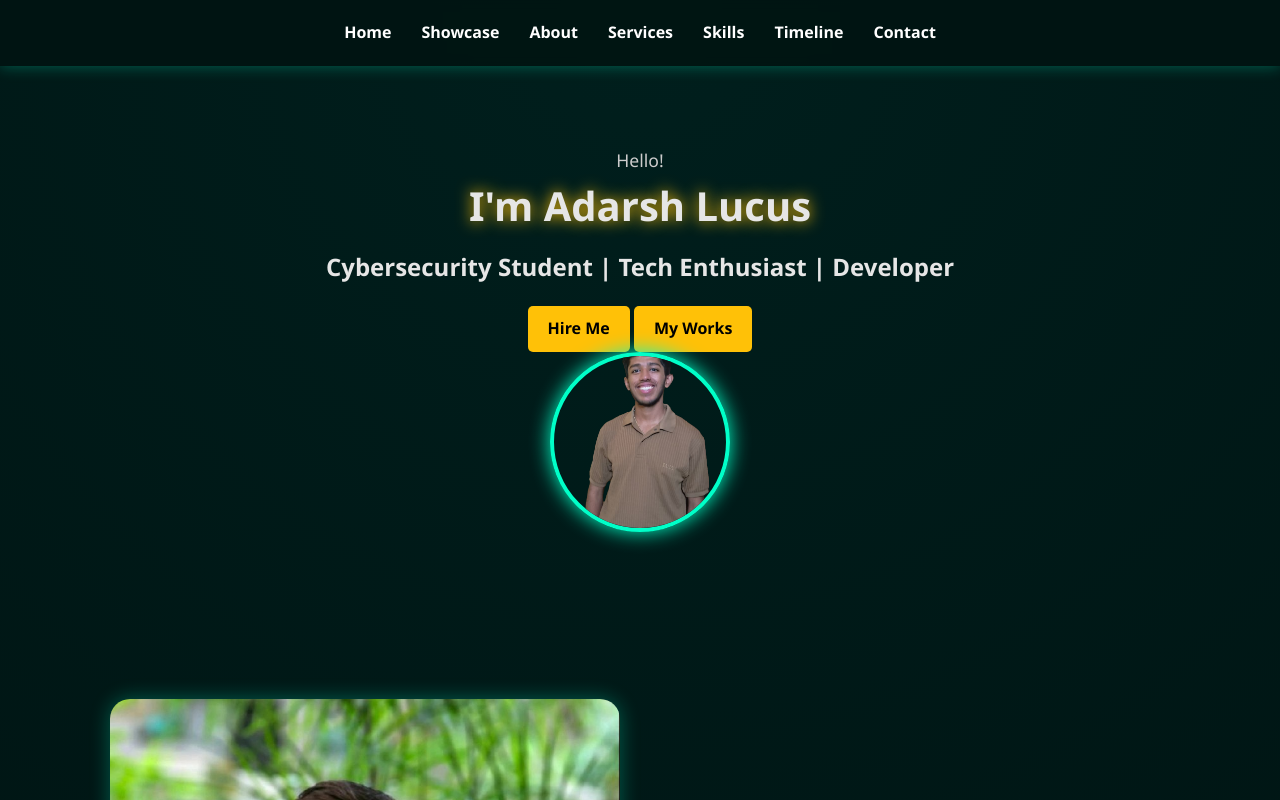
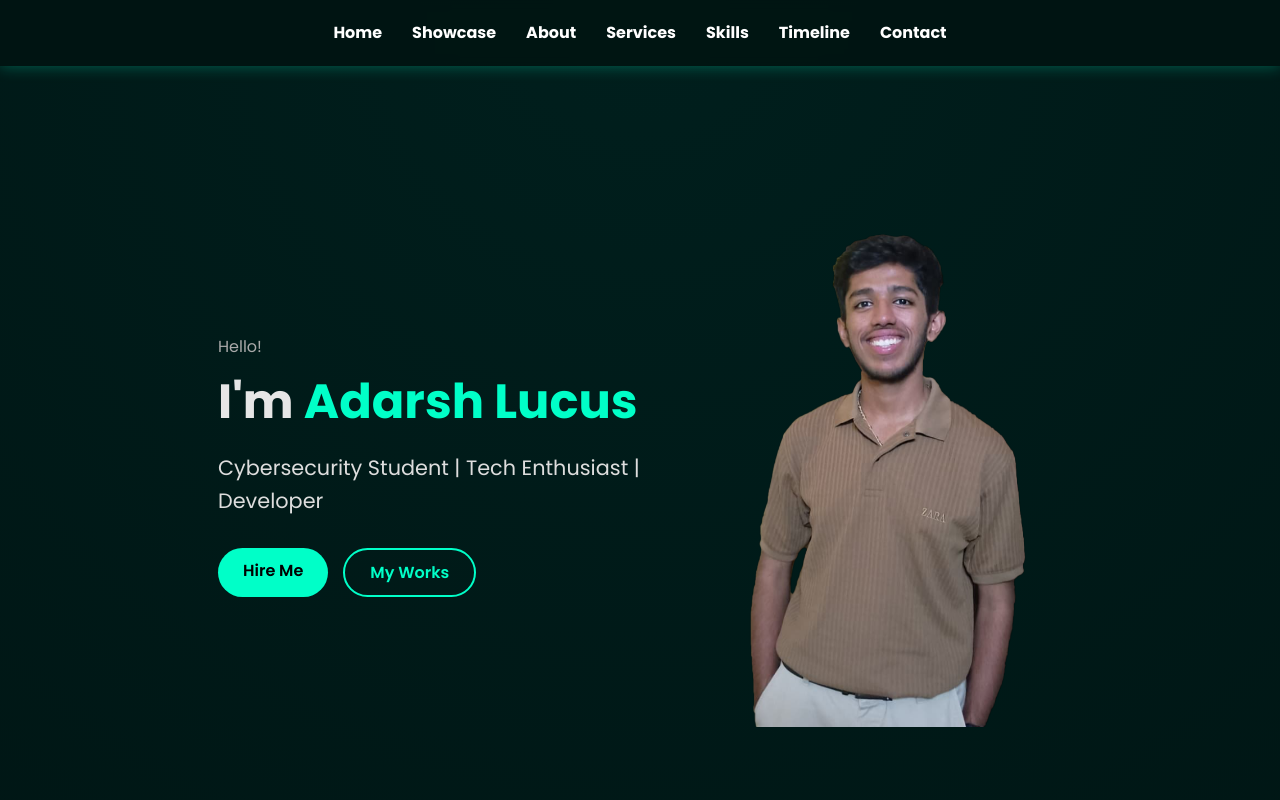
Before and after one commit to Lucus06/Main-Portfolio, a plain HTML site: page index.html in a window 1280 px wide. Shown: the top 800 px of the page. Drawn offline with Linux system fonts and the light colour scheme.

Commit message:
Update style.css

```diff
--- a/style.css
+++ b/style.css
@@ -1,11 +1,7 @@
-/* Reset */
-* {
-  margin: 0;
-  padding: 0;
-  box-sizing: border-box;
-}
+/* 🔹 Reset & Base */
+* { margin: 0; padding: 0; box-sizing: border-box; }
 body {
-  font-family: 'Segoe UI', sans-serif;
+  font-family: 'Poppins', 'Segoe UI', sans-serif;
   background: radial-gradient(circle at top, #001f1d, #000);
   color: #e6e6e6;
   line-height: 1.6;
@@ -18,15 +14,13 @@ a {
   color: #ffc107;
   transition: 0.3s;
 }
-a:hover {
-  color: #00ffc8;
-}
+a:hover { color: #00ffc8; }
 
 /* Headings */
 h1, h2, h3, h4 { font-weight: bold; }
 section { padding: 60px 20px; max-width: 1100px; margin: auto; }
 
-/* Navigation */
+/* 🔹 Navigation */
 nav {
   display: flex;
   justify-content: center;
@@ -39,15 +33,89 @@ nav {
   z-index: 10;
   box-shadow: 0 0 15px #00ffc850;
 }
-nav a {
-  color: #fff;
-  font-weight: bold;
+nav a { color: #fff; font-weight: bold; }
+nav a:hover { text-shadow: 0 0 10px #00ffc8; }
+
+/* 🔹 Hero Section (Modern Layout) */
+.hero {
+  display: flex;
+  align-items: center;
+  justify-content: space-between;
+  min-height: 100vh;
+  padding: 0 10%;
+  gap: 40px;
 }
-nav a:hover {
-  text-shadow: 0 0 10px #00ffc8;
+.hero-content { max-width: 50%; }
+.hero-content .intro {
+  color: #aaa;
+  font-size: 1rem;
+  margin-bottom: 5px;
+}
+.hero-content h1 {
+  font-size: 3rem;
+  font-weight: 700;
+  margin-bottom: 10px;
+}
+.hero-content h1 span { color: #00ffc8; }
+.hero-content h2 {
+  font-size: 1.3rem;
+  font-weight: 400;
+  color: #ddd;
+  margin-bottom: 30px;
 }
 
-/* Carousel */
+/* Buttons */
+.hero-buttons {
+  display: flex;
+  gap: 15px;
+}
+.btn {
+  padding: 10px 25px;
+  border-radius: 25px;
+  text-decoration: none;
+  font-weight: 600;
+  transition: 0.3s;
+}
+.btn.primary {
+  background-color: #00ffc8;
+  color: #000;
+}
+.btn.primary:hover {
+  background-color: #00e6b4;
+  box-shadow: 0 0 10px #00ffc8;
+}
+.btn.secondary {
+  border: 2px solid #00ffc8;
+  color: #00ffc8;
+}
+.btn.secondary:hover {
+  background-color: #00ffc8;
+  color: #000;
+  box-shadow: 0 0 10px #00ffc8;
+}
+
+/* Hero Image */
+.hero-image img {
+  width: 380px;
+  border-radius: 20px;
+  object-fit: cover;
+}
+
+/* Responsive Hero */
+@media (max-width: 900px) {
+  .hero {
+    flex-direction: column-reverse;
+    text-align: center;
+    padding: 50px 5%;
+  }
+  .hero-content { max-width: 100%; }
+  .hero-image img {
+    width: 250px;
+    margin-bottom: 50px;
+  }
+}
+
+/* 🔥 Netflix-style Carousel */
 .carousel {
   display: flex;
   gap: 20px;
@@ -57,16 +125,14 @@ nav a:hover {
   scrollbar-color: #00ffc8 transparent;
   scroll-behavior: smooth;
 }
-.carousel::-webkit-scrollbar {
-  height: 10px;
-}
-.carousel::-webkit-scrollbar-track {
-  background: transparent;
-}
+.carousel::-webkit-scrollbar { height: 10px; }
+.carousel::-webkit-scrollbar-track { background: transparent; }
 .carousel::-webkit-scrollbar-thumb {
   background: linear-gradient(90deg, #00ffc8, #ffc107);
   border-radius: 5px;
 }
+
+/* Cards */
 .card {
   position: relative;
   flex: 0 0 180px;
@@ -103,49 +169,9 @@ nav a:hover {
   font-size: 0.9rem;
   display: none;
 }
-.card.active .card-content {
-  display: block;
-}
+.card.active .card-content { display: block; }
 
-/* Hero */
-.hero {
-  text-align: center;
-  padding: 80px 20px;
-}
-.hero img {
-  width: 180px;
-  height: 180px;
-  border-radius: 50%;
-  border: 4px solid #00ffc8;
-  margin-bottom: 20px;
-  object-fit: cover;
-  box-shadow: 0 0 20px #00ffc8;
-}
-.hero h1 {
-  font-size: 2.5rem;
-  margin-bottom: 10px;
-  text-shadow: 0 0 15px #ffc107;
-}
-.hero p {
-  font-size: 1.1rem;
-  color: #ccc;
-}
-.btn {
-  display: inline-block;
-  background: #ffc107;
-  color: #000;
-  padding: 10px 20px;
-  border-radius: 5px;
-  margin-top: 20px;
-  font-weight: bold;
-  transition: 0.3s;
-}
-.btn:hover {
-  background: #ffdb4d;
-  box-shadow: 0 0 10px #ffc107;
-}
-
-/* About */
+/* About Section */
 .about {
   display: grid;
   grid-template-columns: 1fr 1fr;
@@ -190,9 +216,7 @@ nav a:hover {
   background: #ffc107;
   margin: 0 auto 40px auto;
 }
-.skill-bar {
-  margin-bottom: 20px;
-}
+.skill-bar { margin-bottom: 20px; }
 .skill-bar span {
   display: block;
   font-weight: bold;
@@ -221,16 +245,9 @@ nav a:hover {
 }
 
 /* Timeline */
-.timeline {
-  border-left: 3px solid #ffc107;
-  padding-left: 20px;
-}
-.timeline-item {
-  margin-bottom: 20px;
-}
-.timeline-item h4 {
-  color: #ffc107;
-}
+.timeline { border-left: 3px solid #ffc107; padding-left: 20px; }
+.timeline-item { margin-bottom: 20px; }
+.timeline-item h4 { color: #ffc107; }
 
 /* Contact */
 form input,
@@ -275,6 +292,4 @@ form button:hover {
   font-weight: bold;
   cursor: pointer;
 }
-.newsletter button:hover {
-  background: #ffdb4d;
-}
+.newsletter button:hover { background: #ffdb4d; }
```
